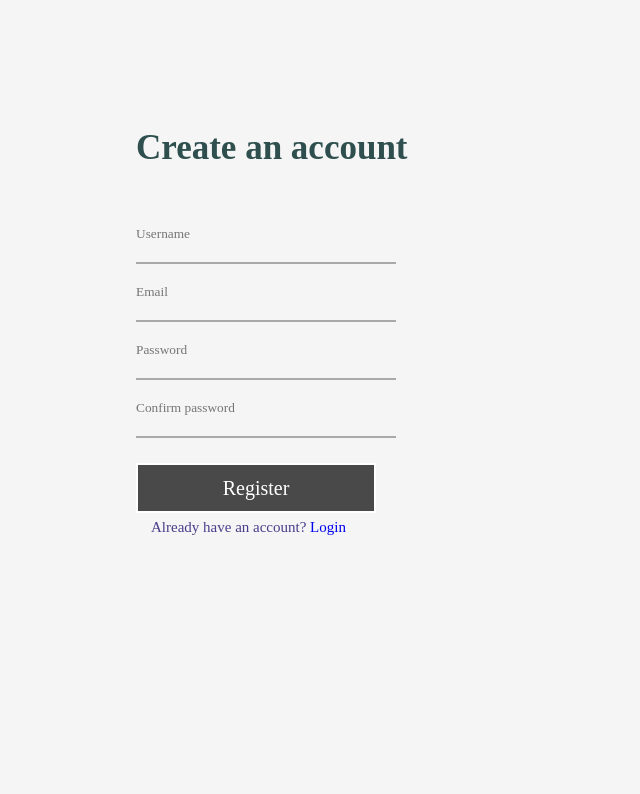
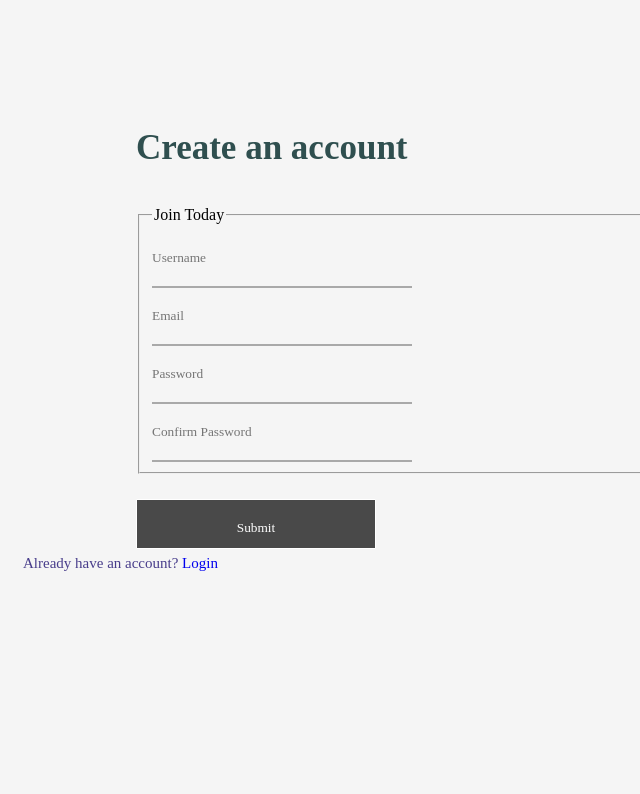
Before and after one commit to jorgerivero3/project-0, a Python web app: template Application/templates/register.html in a window 1280 px wide. Shown: the top 794 px of the page, without its empty margins (0-640 px from the left). Run offline with Jinja, Linux system fonts and the light colour scheme; the template is opened without the code that fills it, so the values that code supplies are empty, except form fields; tables that the repository leaves empty hold one stand-in row (values such as "Sample post"); form fields are guessed from the names that the template uses; some web fonts are replaced.

Commit message:
Made the Register Form post data

```diff
--- a/Application/app.py
+++ b/Application/app.py
@@ -24,7 +24,7 @@ def index():
 @app.route("/register", methods=['GET', "POST"])
 def register():
 	form = RegistrationForm()
-	print("Hello")
+	print(form.data)
 	if form.validate_on_submit():
 		print("valid")
 		hashed_password = Bcrypt.generate_password_hash(form.password.data).decode("utf-8")
--- a/Application/templates/register.html
+++ b/Application/templates/register.html
@@ -17,37 +17,68 @@
   {% block content %}
   <h3>Create an account</h3>
   <div class='theForm'>
-        <form action="/register" method="POST" enctype="text/plain">
+        <form method="POST" action="/register">
             {{ form.hidden_tag() }}
+            <fieldset class="form-group">
+                <legend class="border-bottom mb-4">Join Today</legend>
+                <div class="form-group">
 
-              <!-- hey jorge html5 doesnt support dir tags so i removed em -->
-
-              <ul>
-                <!-- {{ form.username.label(class='form-control-label') }} -->
-                {{ form.username(class='form-control form-control-lg', placeholder='Username') }}
-              </ul>
-
-              <ul>
-                <!-- {{ form.email.label(class='form-control-label') }} -->
-                {{ form.email(class='form-control form-control-lg', placeholder='Email') }}
-              </ul>
-              <ul>
-                <!-- {{ form.password.label(class='form-control-label') }} -->
-                {{ form.password(class='form-control form-control-lg', placeholder='Password') }}
-              </ul>
-              <ul>
-                <!-- {{ form.confirm_password.label(class='form-control-label') }} -->
-                {{ form.confirm_password(class='form-control form-control-lg', placeholder='Confirm password') }}
-              </ul>
-
+                    {% if form.username.errors %}
+                        {{ form.username(class="form-control form-control-lg is-invalid", placeholder='Username') }}
+                        <div class="invalid-feedback">
+                            {% for error in form.username.errors %}
+                                <span>{{ error }}</span>
+                            {% endfor %}
+                        </div>
+                    {% else %}
+                        {{ form.username(class="form-control form-control-lg", placeholder='Username') }}
+                    {% endif %}
+                </div>
+                <div class="form-group">
+                    {% if form.email.errors %}
+                        {{ form.email(class="form-control form-control-lg is-invalid", placeholder='Email') }}
+                        <div class="invalid-feedback">
+                            {% for error in form.email.errors %}
+                                <span>{{ error }}</span>
+                            {% endfor %}
+                        </div>
+                    {% else %}
+                        {{ form.email(class="form-control form-control-lg", placeholder='Email') }}
+                    {% endif %}
+                </div>
+                <div class="form-group">
+                    {% if form.password.errors %}
+                        {{ form.password(class="form-control form-control-lg is-invalid", placeholder='Password') }}
+                        <div class="invalid-feedback">
+                            {% for error in form.password.errors %}
+                                <span>{{ error }}</span>
+                            {% endfor %}
+                        </div>
+                    {% else %}
+                        {{ form.password(class="form-control form-control-lg", placeholder='Password') }}
+                    {% endif %}
+                </div>
+                <div class="form-group">
+                    {% if form.confirm_password.errors %}
+                        {{ form.confirm_password(class="form-control form-control-lg is-invalid", placeholder='Confirm Password') }}
+                        <div class="invalid-feedback">
+                            {% for error in form.confirm_password.errors %}
+                                <span>{{ error }}</span>
+                            {% endfor %}
+                        </div>
+                    {% else %}
+                        {{ form.confirm_password(class="form-control form-control-lg", placeholder='Confirm Password') }}
+                    {% endif %}
+                </div>
+            </fieldset>
             <div class="form-group">
-
-              <!-- {{ form.submit(class="button") }} -->
-              <button class='button' onclick='pressRegister()' type='submit'>Register</button>
-
+                {{ form.submit(class="button") }}
             </div>
         </form>
-  <!-- </div> -->
+
+
+
+   </div>
   <!-- <div class="border-top pt-3"> -->
     <small>
       Already have an account? <a class="ml-2" href="{{ url_for('login') }}">Login</a>
```
Also changed, not shown: Application/routes.py (+6 -1 lines).
